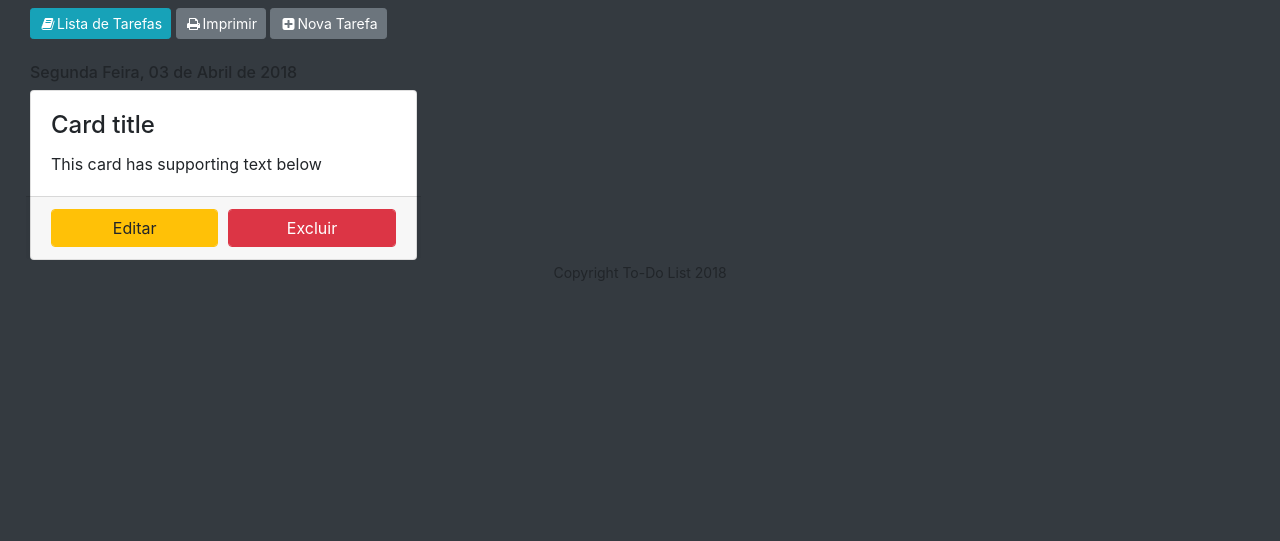
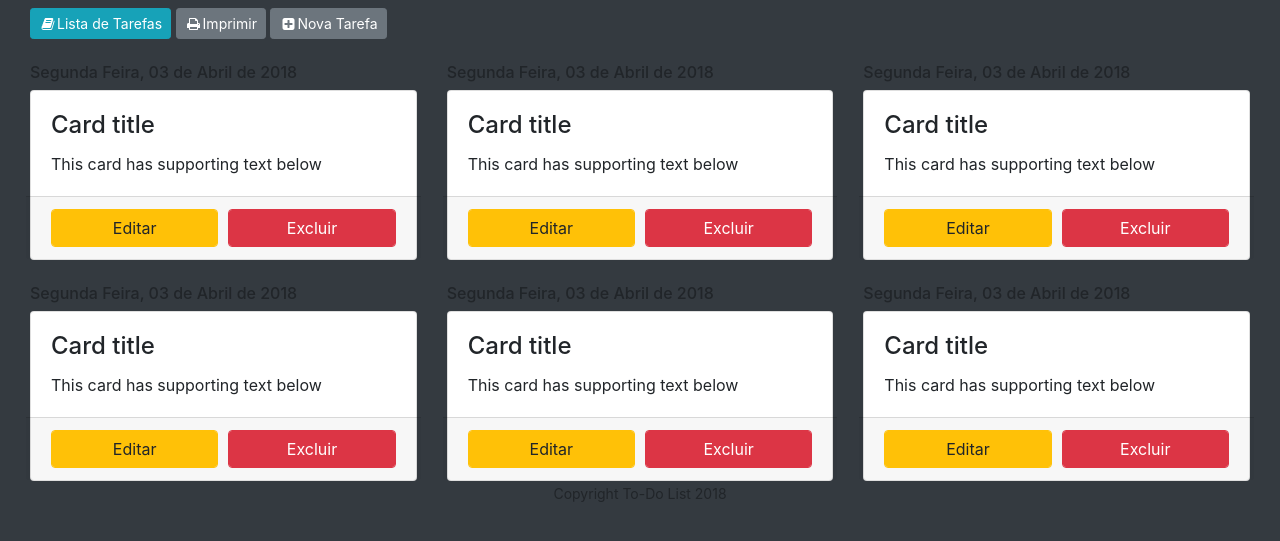
Before and after one commit to JoanesMiranda/To-Do-List, a PHP site: page /index.php?tarefas in a window 1280 px wide. Shown: the part 56-597 px from the top of the page. Run offline with PHP 8.4, Linux system fonts and the light colour scheme; some libraries are stand-ins or nearby versions.

Commit message:
Definido a posição dos cards da tela de tarefas

```diff
--- a/app/views/index.php
+++ b/app/views/index.php
@@ -57,7 +57,7 @@
                     <li class="nav-item">
                         <form class="form-inline my-2 my-lg-0 mr-lg-2">
                             <div class="input-group">
-                                <input type="text" class="form-control" placeholder="Pesquisar por...">
+                                <input type="search" class="form-control" placeholder="Pesquisar por...">
                                 <span class="input-group-btn">
                                     <button class="btn btn-primary" type="button">
                                         <i class="fa fa-search"></i>
--- a/app/views/tarefas.php
+++ b/app/views/tarefas.php
@@ -24,8 +24,8 @@
             <div class="modal fade" id="exampleModal" tabindex="-1" role="dialog" aria-labelledby="exampleModalLabel" aria-hidden="true">
                 <div class="modal-dialog modal-md" role="document">
                     <div class="modal-content">
-                        <div class="modal-header ">
-                            <h5 class="modal-title text-center" id="exampleModalLabel">Nova Tarefa</h5>
+                        <div class="modal-header badge-info">
+                            <h5 class="modal-title " id="exampleModalLabel">Nova Tarefa</h5>
                             <button type="button" class="close" data-dismiss="modal" aria-label="Close">
                                 <span aria-hidden="true">&times;</span>
                             </button>
@@ -70,7 +70,7 @@
                             </div>
                             <div class="modal-footer">
                                 <button type="button" class="btn btn-secondary" data-dismiss="modal">Fechar</button>
-                                <button type="submit" class="btn btn-primary">Cadastrar Tarefa</button>
+                                <button type="submit" class="btn btn-info">Cadastrar Tarefa</button>
                             </div>
                         </form>
                     </div>
@@ -78,8 +78,11 @@
             </div>
             <!-- Fim Formulario Modal -->
 
+
+
             <!-- Inicio da lista de tarefas -->
-            <div class="row">
+            <div class="row"><!-- inicio da linha da lista de tarefas -->
+
                 <div class="col-md-4  mt-4">
                     <h6>Segunda Feira, 03 de Abril de 2018</h6>
                     <div class="card card-login">
@@ -89,17 +92,109 @@
                         </div>
                         <div class="card-footer form-row">
                             <div class="col-sm-6">
-                                 <button type="button" class="btn btn-warning form-control">Editar</button>
+                                <button type="button" class="btn btn-warning form-control">Editar</button>
                             </div>
                             <div class="col-sm-6">
-                                 <button type="button" class="btn btn-danger form-control">Excluir</button>
+                                <button type="button" class="btn btn-danger form-control">Excluir</button>
+                            </div>
+                        </div>
+                    </div>
+                </div>
+
+                <div class="col-md-4  mt-4">
+                    <h6>Segunda Feira, 03 de Abril de 2018</h6>
+                    <div class="card card-login">
+                        <div class="card-body">
+                            <h4 class="card-title">Card title</h4>
+                            <p class="card-text">This card has supporting text below </p>
+                        </div>
+                        <div class="card-footer form-row">
+                            <div class="col-sm-6">
+                                <button type="button" class="btn btn-warning form-control">Editar</button>
+                            </div>
+                            <div class="col-sm-6">
+                                <button type="button" class="btn btn-danger form-control">Excluir</button>
                             </div>
 
                         </div>
                     </div>
                 </div>
-            </div>
+
+               <div class="col-md-4  mt-4">
+                    <h6>Segunda Feira, 03 de Abril de 2018</h6>
+                    <div class="card card-login">
+                        <div class="card-body">
+                            <h4 class="card-title">Card title</h4>
+                            <p class="card-text">This card has supporting text below </p>
+                        </div>
+                        <div class="card-footer form-row">
+                            <div class="col-sm-6">
+                                <button type="button" class="btn btn-warning form-control">Editar</button>
+                            </div>
+                            <div class="col-sm-6">
+                                <button type="button" class="btn btn-danger form-control">Excluir</button>
+                            </div>
+                        </div>
+                    </div>
+                </div>
+
+                <div class="col-md-4  mt-4">
+                    <h6>Segunda Feira, 03 de Abril de 2018</h6>
+                    <div class="card card-login">
+                        <div class="card-body">
+                            <h4 class="card-title">Card title</h4>
+                            <p class="card-text">This card has supporting text below </p>
+                        </div>
+                        <div class="card-footer form-row">
+                            <div class="col-sm-6">
+                                <button type="button" class="btn btn-warning form-control">Editar</button>
+                            </div>
+                            <div class="col-sm-6">
+                                <button type="button" class="btn btn-danger form-control">Excluir</button>
+                            </div>
+                        </div>
+                    </div>
+                </div>
+
+                <div class="col-md-4  mt-4">
+                    <h6>Segunda Feira, 03 de Abril de 2018</h6>
+                    <div class="card card-login">
+                        <div class="card-body">
+                            <h4 class="card-title">Card title</h4>
+                            <p class="card-text">This card has supporting text below </p>
+                        </div>
+                        <div class="card-footer form-row">
+                            <div class="col-sm-6">
+                                <button type="button" class="btn btn-warning form-control">Editar</button>
+                            </div>
+                            <div class="col-sm-6">
+                                <button type="button" class="btn btn-danger form-control">Excluir</button>
+                            </div>
+                        </div>
+                    </div>
+                </div>
+
+                <div class="col-md-4  mt-4">
+                    <h6>Segunda Feira, 03 de Abril de 2018</h6>
+                    <div class="card card-login">
+                        <div class="card-body">
+                            <h4 class="card-title">Card title</h4>
+                            <p class="card-text">This card has supporting text below </p>
+                        </div>
+                        <div class="card-footer form-row">
+                            <div class="col-sm-6">
+                                <button type="button" class="btn btn-warning form-control">Editar</button>
+                            </div>
+                            <div class="col-sm-6">
+                                <button type="button" class="btn btn-danger form-control">Excluir</button>
+                            </div>
+                        </div>
+                    </div>
+                </div>
+
+            </div><!-- Fim da linha da lista de tarefas -->
             <!-- Fim da lista de tarefas -->
+
         </div>
         <script src="../../bibliotecas/jquery/jquery.min.js" ></script>
         <script src="../../bibliotecas/bootstrap/js/bootstrap.bundle.min.js" ></script>
--- a/nbproject/private/private.xml
+++ b/nbproject/private/private.xml
@@ -3,8 +3,7 @@
     <editor-bookmarks xmlns="http://www.netbeans.org/ns/editor-bookmarks/2" lastBookmarkId="0"/>
     <open-files xmlns="http://www.netbeans.org/ns/projectui-open-files/2">
         <group>
-            <file>file:/C:/xampp/htdocs/To-Do-List/app/views/login.php</file>
-            <file>file:/C:/xampp/htdocs/To-Do-List/app/views/tarefas.php</file>
+            <file>file:/C:/xampp/htdocs/ToDoList/app/views/tarefas.php</file>
         </group>
     </open-files>
 </project-private>
```
